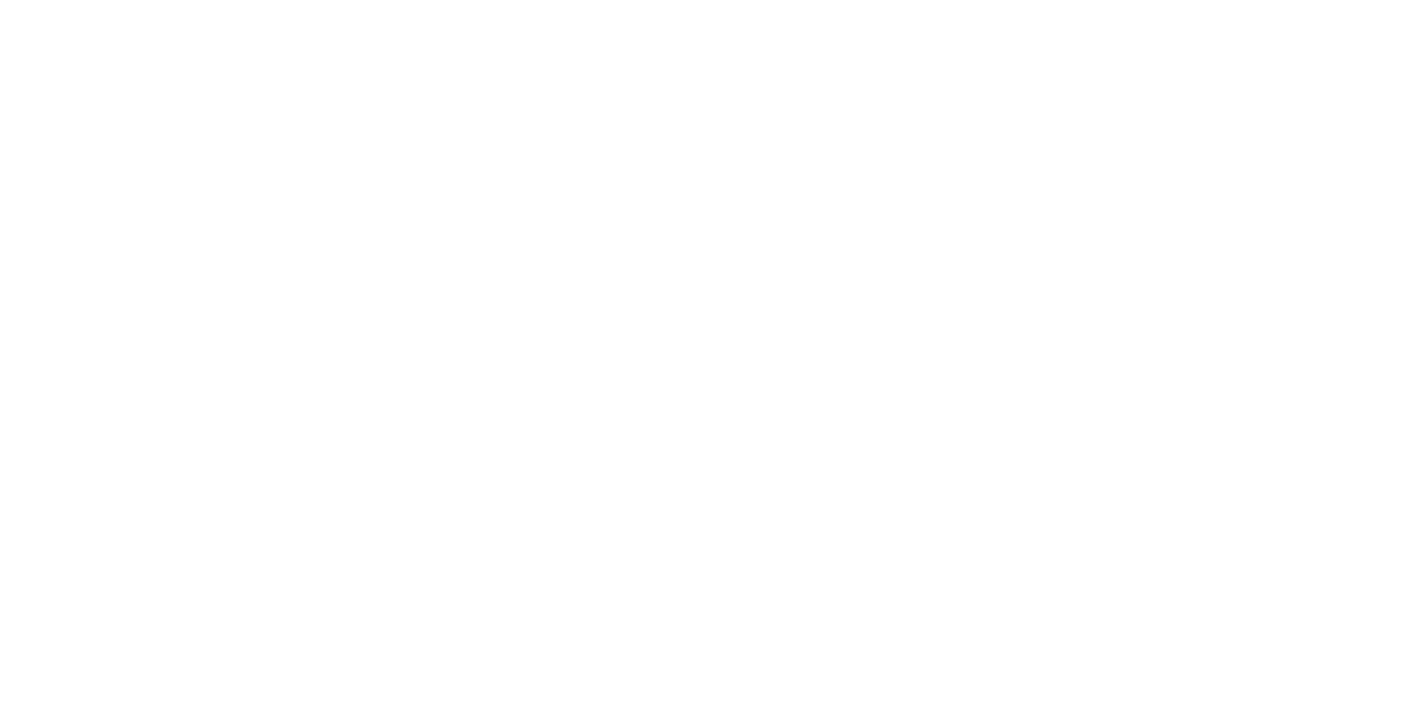
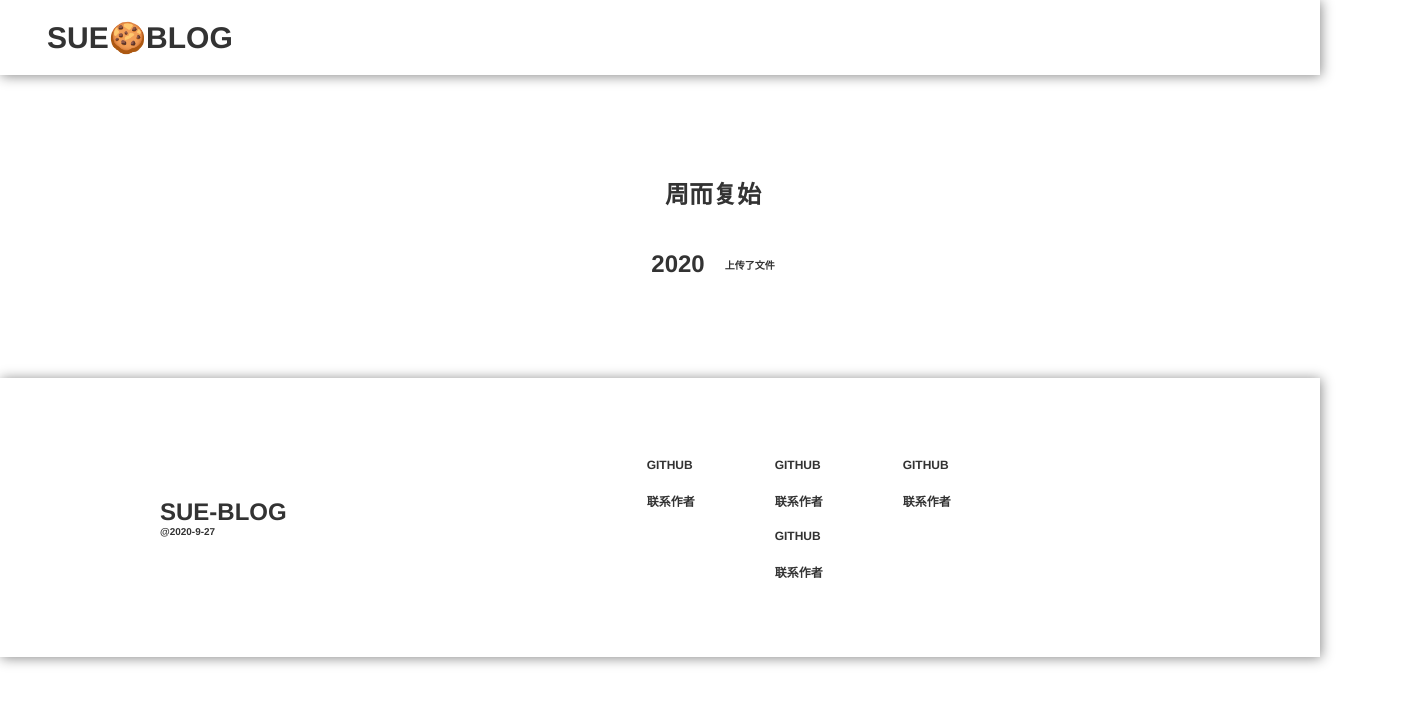
Before and after one commit to GEKSS5289/sue-blog-toc, a Vue app: page /logs in a window 1280 px wide. Before the commit this address had no page. Shown: the top 704 px of the page, 1426 px wide, since content can reach past the window. Built offline with nearby package versions, Linux system fonts and the light colour scheme.

Commit message:
搭建日志

```diff
--- a/src/components/sue-index/BlogMenuDetail.vue
+++ b/src/components/sue-index/BlogMenuDetail.vue
@@ -5,9 +5,9 @@
       <router-link :to="'/category'" tag="a"  class="menu-item" >📃杂文</router-link>
       <router-link :to="'/problemlog'" tag="a" class="menu-item" >👩‍🚀踩艰</router-link>
       <router-link :to="'/filestorage'" tag="a" class="menu-item" >🍚贡献</router-link>
+      <router-link :to="'/logs'" tag="a" class="menu-item">📄日志</router-link>
+      <div class="menu-item">☕佚名言</div>
       <div class="menu-item">📜佚态集</div>
-      <div class="menu-item">☕佚名言</div>
-      <div class="menu-item">📄日志</div>
     </div>
   </div >
 </template>
--- a/src/router/index.ts
+++ b/src/router/index.ts
@@ -30,6 +30,10 @@
       {
         path:'/filestorage',
         component:()=>import('@/views/FileStorage.vue')
+      },
+      {
+        path:'/logs',
+        component: ()=>import('@/views/Logs.vue')
       }
     ],
   },
--- /dev/null
+++ b/src/views/Logs.vue
@@ -0,0 +1,52 @@
+<template>
+  <div class="container logs-container">
+    <div class="logs-title">
+        <h1>周而复始</h1>
+    </div>
+    <div class="logs-list">
+      <div class="logs-item">
+        <h1 class="logs-time">2020</h1>
+        <h3 class="logs-content">上传了文件</h3>
+      </div>
+    </div>
+  </div>
+</template>
+
+<script lang="ts">
+    import {defineComponent} from 'vue'
+
+    export default defineComponent({
+        name: "Logs"
+    })
+</script>
+
+<style lang="scss" scoped>
+  .logs-container{
+    display: flex;
+    flex-direction: column;
+    padding: 100px;
+    justify-content: center;
+    align-items: center;
+
+    .logs-title{
+      h1{
+        text-align: center;
+      }
+    }
+    .logs-list{
+      .logs-item{
+        display: flex;
+        flex-direction: row;
+        align-items: center;
+        margin-top: 40px;
+        h1{
+
+        }
+        h3{
+          margin-left: 20px;
+          font-size: 10px;
+        }
+      }
+    }
+  }
+</style>
```
